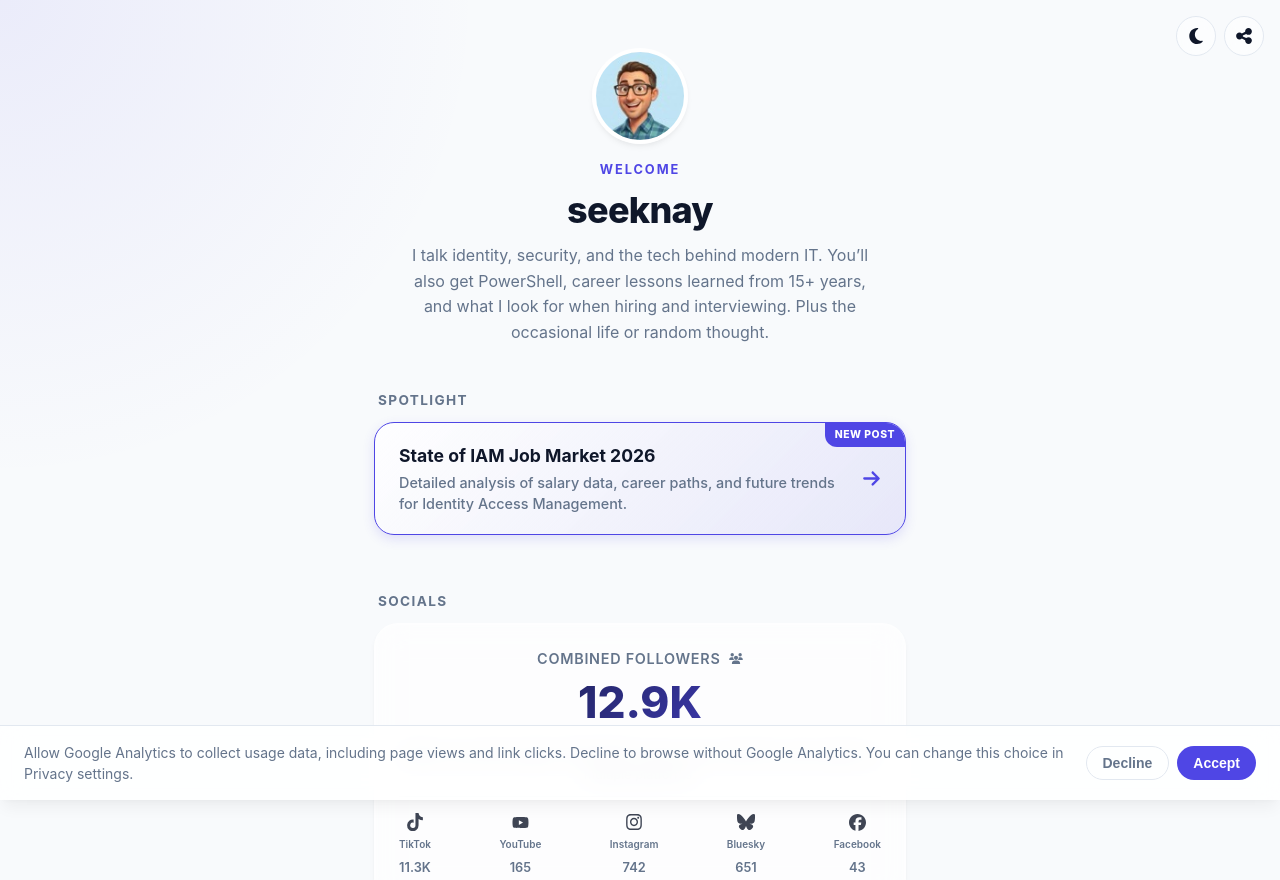
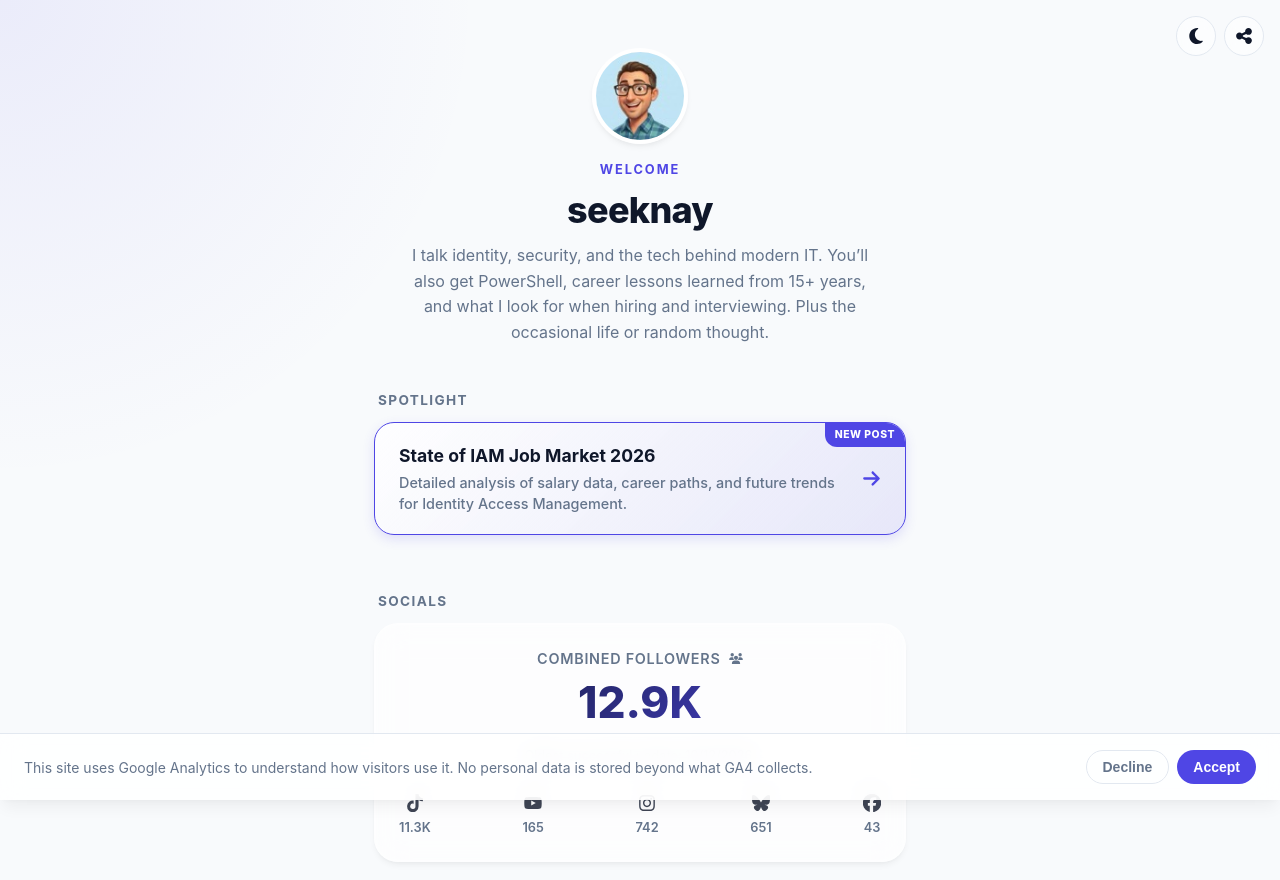
Before and after one commit to pbuffolino/seeknay-links, a website: page index.html in a window 1280 px wide. Shown: the top 880 px of the page. Drawn offline with Linux system fonts and the light colour scheme.

Commit message:
fix: restore consent copy and simplify statistics (#136)

```diff
--- a/css/styles.css
+++ b/css/styles.css
@@ -857,9 +857,16 @@ body.dark-mode .action-btn {
   --icon: url("../assets/icons/arrow-up-right-from-square.svg");
 }
 
-.stat-platform {
-  font-size: 0.625rem;
-  font-weight: 600;
+.sr-only {
+  position: absolute;
+  width: 1px;
+  height: 1px;
+  padding: 0;
+  margin: -1px;
+  overflow: hidden;
+  clip-path: inset(50%);
+  white-space: nowrap;
+  border: 0;
 }
 .stats-breakdown {
   justify-content: space-between;
--- a/index.html
+++ b/index.html
@@ -93,12 +93,12 @@
     </script>
 
     <!-- External Stylesheets -->
-    <link rel="stylesheet" href="css/styles.css?v=da7a99244491" />
+    <link rel="stylesheet" href="css/styles.css?v=f845ee160980" />
     <script src="js/ui.js?v=aa0961d3564e" defer></script>
 
     <!-- Analytics loaded conditionally after cookie consent (see js/analytics.js) -->
     <script defer src="js/analytics.js?v=86e52e5ad7b8"></script>
-    <script defer src="js/followers.js?v=f704799ca361"></script>
+    <script defer src="js/followers.js?v=4e2c3cfd5227"></script>
     <script defer src="js/links.js?v=0be5d0d7a8e6"></script>
   </head>
 
@@ -106,8 +106,8 @@
     <!-- Cookie Consent Banner (hidden until needed; shown by analytics.js) -->
     <div id="cookie-consent-banner" hidden role="region" aria-label="Cookie consent">
       <p>
-        Allow Google Analytics to collect usage data, including page views and link clicks. Decline
-        to browse without Google Analytics. You can change this choice in Privacy settings.
+        This site uses Google Analytics to understand how visitors use it. No personal data is
+        stored beyond what GA4 collects.
       </p>
       <div class="consent-actions">
         <button id="consent-decline" class="consent-btn consent-btn--secondary">Decline</button>
@@ -184,27 +184,27 @@
           <div class="stats-breakdown">
             <div class="stat-item">
               <i class="fa-brands fa-tiktok" aria-hidden="true"></i>
-              <span class="stat-platform">TikTok</span>
+              <span class="sr-only">TikTok</span>
               <span data-network="tiktok" class="stat-mini-count">-</span>
             </div>
             <div class="stat-item">
               <i class="fa-brands fa-youtube" aria-hidden="true"></i>
-              <span class="stat-platform">YouTube</span>
+              <span class="sr-only">YouTube</span>
               <span data-network="youtube" class="stat-mini-count">-</span>
             </div>
             <div class="stat-item">
               <i class="fa-brands fa-instagram" aria-hidden="true"></i>
-              <span class="stat-platform">Instagram</span>
+              <span class="sr-only">Instagram</span>
               <span data-network="instagram" class="stat-mini-count">-</span>
             </div>
             <div class="stat-item">
               <i class="fa-brands fa-bluesky" aria-hidden="true"></i>
-              <span class="stat-platform">Bluesky</span>
+              <span class="sr-only">Bluesky</span>
               <span data-network="bluesky" class="stat-mini-count">-</span>
             </div>
             <div class="stat-item">
               <i class="fa-brands fa-facebook" aria-hidden="true"></i>
-              <span class="stat-platform">Facebook</span>
+              <span class="sr-only">Facebook</span>
               <span data-network="facebook" class="stat-mini-count">-</span>
             </div>
           </div>
--- a/js/followers.js
+++ b/js/followers.js
@@ -65,7 +65,7 @@ function updateUI(data) {
     status.textContent =
       oldest === null
         ? "Cached counts; update time unavailable."
-        : `${stale ? "Cached counts. " : ""}Oldest successful update: ${new Date(oldest).toLocaleDateString()}. Counts may include the same people on multiple platforms.`;
+        : `${stale ? "Cached counts. " : ""}Oldest successful update: ${new Date(oldest).toLocaleDateString()}.`;
   }
 }
 window.updateSocialCounts();
```
Also changed, not shown: 404.html (+1 -1 lines), .github/CONTRIBUTING.md.
